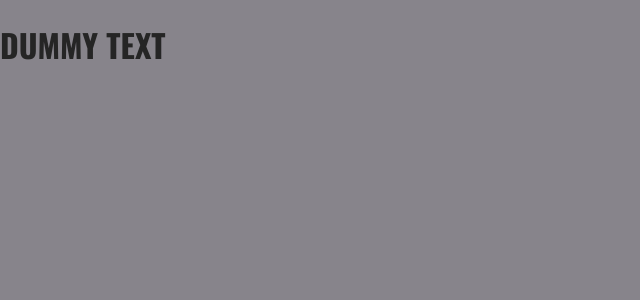
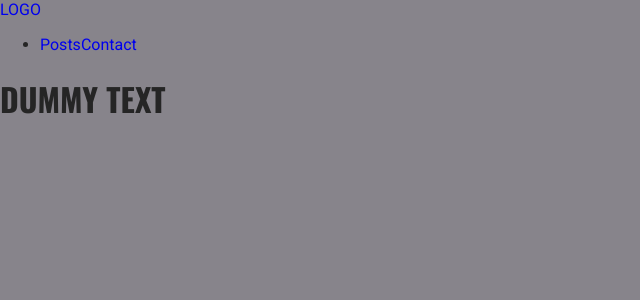
Before and after one commit to olena-ole/next-blog-app, a Next.js app: page /posts in a window 1280 px wide. Shown: the top 300 px of the page, without its empty margins (0-640 px from the left). Built offline with nearby package versions, Linux system fonts and the light colour scheme.

Commit message:
added layout and navigation

```diff
--- /dev/null
+++ b/components/layout/layout.js
@@ -0,0 +1,13 @@
+import { Fragment } from 'react';
+import MainNavigtion from './main-navigation';
+
+export default function Layout(props) {
+    return (
+        <Fragment>
+            <MainNavigtion />
+            <main>
+                {props.children}
+            </main>
+        </Fragment>
+    )
+}
--- /dev/null
+++ b/components/layout/logo.js
@@ -0,0 +1,7 @@
+export default function Logo() {
+    return (
+        <div>
+            LOGO
+        </div>
+    )
+}
--- /dev/null
+++ b/components/layout/main-navigation.js
@@ -0,0 +1,19 @@
+import Link from 'next/link'
+import Logo from './logo'
+export default function MainNavigtion() {
+    return (
+        <header>
+            <Link href="/">
+                <a><Logo /></a>
+            </Link>
+            <nav>
+                <ul>
+                    <li>
+                        <Link href="/posts">Posts</Link>
+                        <Link href="/contact">Contact</Link>
+                    </li>
+                </ul>
+            </nav>
+        </header>
+    )
+};
--- a/pages/_app.js
+++ b/pages/_app.js
@@ -1,7 +1,12 @@
 import '../styles/globals.css'
+import Layout from '../components/layout/layout'
 
 function MyApp({ Component, pageProps }) {
-  return <Component {...pageProps} />
+  return (
+    <Layout>
+      <Component {...pageProps} />
+    </Layout>
+  )
 }
 
 export default MyApp
```
